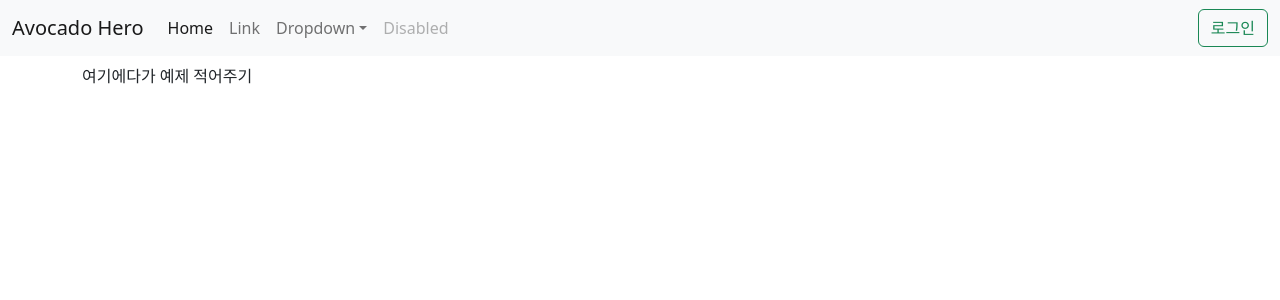
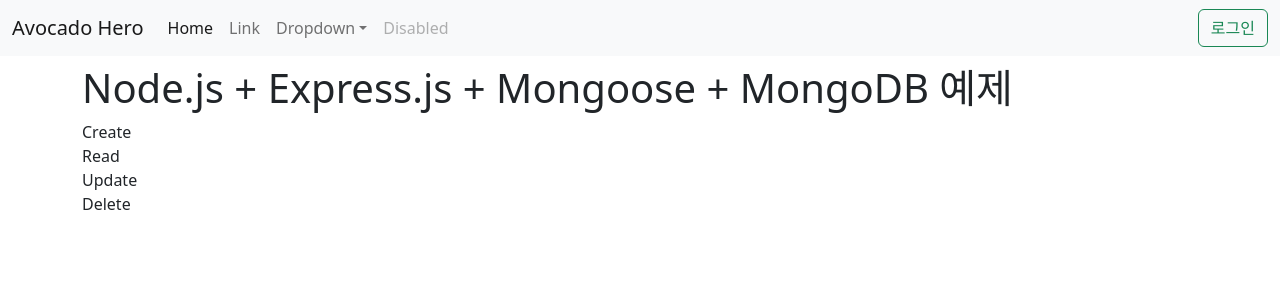
Before and after one commit to KGU-Team-Avocado/avocado-hero-web, a React (Create React App) app: page /example in a window 1280 px wide. Shown: the top 300 px of the page. Built offline with nearby package versions, Linux system fonts and the light colour scheme.

Commit message:
axios, proxy 설치, CRUD 예제 페이지 추가중

```diff
--- a/package.json
+++ b/package.json
@@ -2,13 +2,16 @@
   "name": "avocado-hero-web",
   "version": "0.1.0",
   "private": true,
+  "proxy": "http://localhost:5000",
   "dependencies": {
     "@popperjs/core": "^2.11.5",
     "@testing-library/jest-dom": "^5.16.4",
     "@testing-library/react": "^13.3.0",
     "@testing-library/user-event": "^13.5.0",
+    "axios": "^0.27.2",
     "bootstrap": "^5.2.0-beta1",
     "bootstrap-icons": "^1.8.3",
+    "http-proxy-middleware": "^2.0.6",
     "react": "^18.2.0",
     "react-bootstrap": "^2.4.0",
     "react-dom": "^18.2.0",
--- a/src/container/example/ExampleContainer.js
+++ b/src/container/example/ExampleContainer.js
@@ -1,7 +1,19 @@
+import axios from 'axios';
+import { useEffect } from 'react';
+import Create from './crud/Create';
+import Delete from './crud/Delete';
+import Read from './crud/Read';
+import Update from './crud/Update';
+
 const ExampleContainer = () => {
+
     return(
         <div>
-            여기에다가 예제 적어주기
+            <h1>Node.js + Express.js + Mongoose + MongoDB 예제</h1>
+            <Create/>
+            <Read/>
+            <Update/>
+            <Delete/>
         </div>
     )
 }
--- /dev/null
+++ b/src/container/example/crud/Create.js
@@ -0,0 +1,5 @@
+export default () => {
+    return(
+        <div>Create</div>
+    )
+}
--- /dev/null
+++ b/src/container/example/crud/Delete.js
@@ -0,0 +1,5 @@
+export default () => {
+    return(
+        <div>Delete</div>
+    )
+}
--- /dev/null
+++ b/src/container/example/crud/Read.js
@@ -0,0 +1,5 @@
+export default () => {
+    return(
+        <div>Read</div>
+    )
+}
--- /dev/null
+++ b/src/container/example/crud/Update.js
@@ -0,0 +1,5 @@
+export default () => {
+    return(
+        <div>Update</div>
+    )
+}
```
Also changed, not shown: 1 other file (tests, documents, lock files or other folders).
